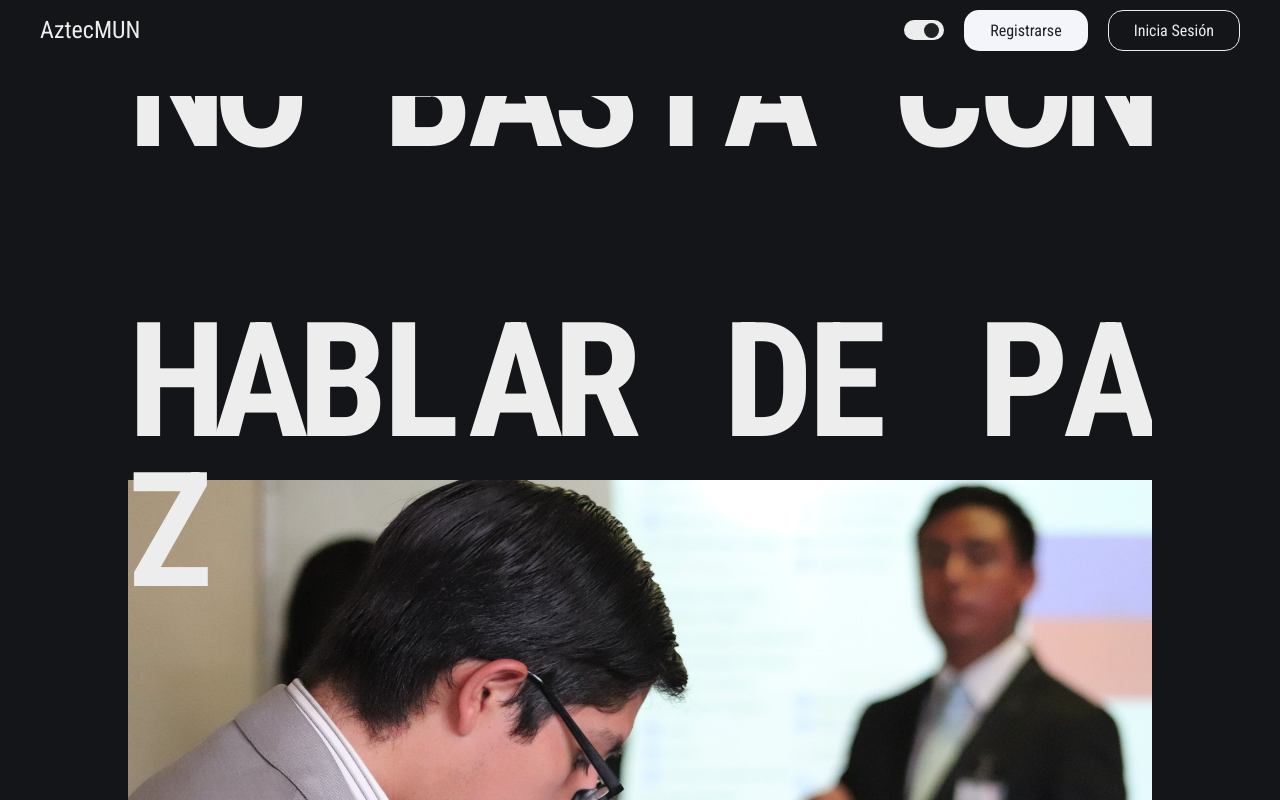
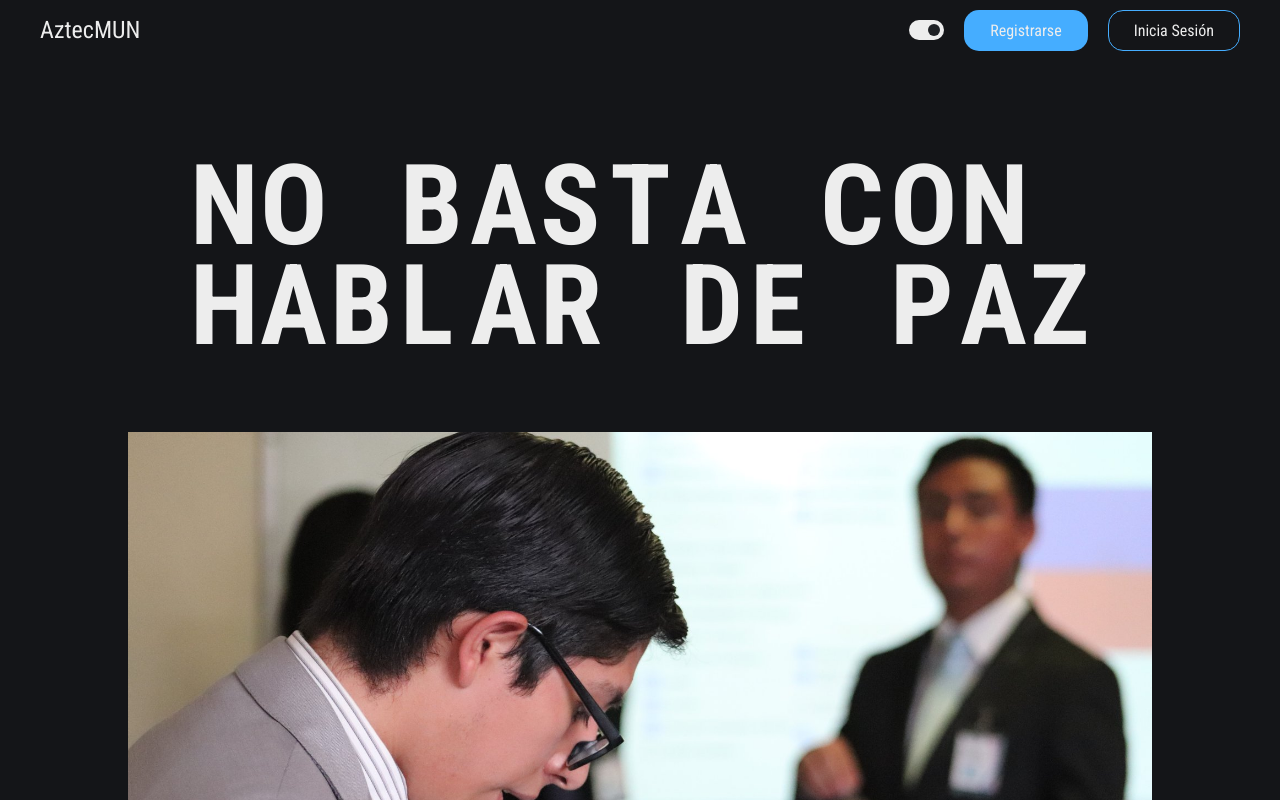
Before and after one commit to aztecmun/aztecmun-2021, a Next.js app: page / in a window 1280 px wide. Shown: the top 800 px of the page. Built offline with nearby package versions, Linux system fonts and the light colour scheme.

Commit message:
added secretaries

```diff
--- a/components/home/homeElements.js
+++ b/components/home/homeElements.js
@@ -2,11 +2,13 @@
 import styled from 'styled-components'
 
 const frame = styled.div`
+  position: relative;
+
   min-height: 90vh;
   min-width: 80vw;
   max-width: 80vw;
 
-  margin: auto;
+  margin: 150px auto;
 
   background: ${props => props.theme.body_bg1};;
   overflow: hidden;
@@ -29,14 +31,8 @@ export const HomeWrapper = styled.div`
   position: relative;
   z-index: 1;
 
-  display: flex;
-  flex-direction: column;
-  gap: 300px;
-
   height: 100%;
   width: 100%;
-
-  padding: 3rem;
 
   background: ${props => props.theme.body_bg1};;
   overflow-x: hidden;
@@ -106,13 +102,13 @@ export const Header = styled(frame)`
           }
         }
 
-        @media (min-width: 1224px){
+        @media (min-width: 1024px) and (max-width: 1366px) {
           div {
             font-weight: 600;
-            font-size: 10rem;
+            font-size: 7rem;
 
-            height: 140px;
-            width: 75px;
+            height: 100px;
+            width: 60px;
           }
         }
       }
@@ -133,15 +129,19 @@ export const Header = styled(frame)`
     background-repeat: no-repeat;
     background-size: cover;
   }
+
+  @media (min-width: 321px) and (max-width: 768px){
+    max-height: 100vh;
+  }
 `
 
 export const About = styled(frame)`
   display: flex;
   justify-content: space-evenly;
-  align-items: center;
+  align-items: flex-start;
   gap: 10rem;
 
-  min-height: 50vh;
+  min-height: auto;
 
   div {
     font-size: 1.5rem;
@@ -227,7 +227,7 @@ export const Committees = styled(frame)`
         letter-spacing: 1px;
         line-height: 22px;
 
-        height: 60%;
+        height: 70%;
 
         margin-top: 20px;
       }
@@ -238,10 +238,78 @@ export const Committees = styled(frame)`
 
         position: absolute;
         right: 15px;
-        bottom: 10px;
+        bottom: 25px;
       }
     }
   }
 `
 
-export const Secretaries = styled(frame)``
+export const Secretaries = styled(frame)`
+  display: flex;
+  align-items: center;
+
+  max-height: 40vh;
+  min-height: 40vh;
+
+  min-width: 100vw;
+
+  ul{
+    font-size: 3rem;
+    letter-spacing: 3px;
+    color: ${props => props.theme.blue};
+    min-width: 850px;
+
+    li{
+      transition: all .3s ease-in-out;
+      cursor: pointer;
+
+      &:hover{
+        color: ${props => props.theme.text}
+      }
+    }
+
+    li:nth-of-type(1){
+      margin-left: 15px;
+    }
+    li:nth-of-type(2){
+      margin-left: 30px;
+    }
+    li:nth-of-type(3){
+      margin-left: 45px;
+    }
+    li:nth-of-type(4){
+      margin-left: 60px;
+    }
+    li:nth-of-type(5){
+      margin-left: 75px;
+    }
+    li:nth-of-type(6){
+      margin-left: 90px;
+    }
+
+    @media (min-width: 321px) and (max-width: 768px){
+      font-size: 2rem;
+
+      li:nth-of-type(1){
+        margin-left: 5px;
+      }
+      li:nth-of-type(2){
+        margin-left: 10px;
+      }
+      li:nth-of-type(3){
+        margin-left: 15px;
+      }
+      li:nth-of-type(4){
+        margin-left: 20px;
+      }
+      li:nth-of-type(5){
+        margin-left: 25px;
+      }
+      li:nth-of-type(6){
+        margin-left: 30px;
+      }
+    }
+  }
+`
+
+export const Footer = styled(frame)``
--- a/components/home/index.js
+++ b/components/home/index.js
@@ -17,6 +17,7 @@ import {
   About,
   Committees,
   Secretaries,
+  Footer
 } from './homeElements'
 import { BsArrowRightShort as Arrow } from 'react-icons/bs'
 
@@ -46,6 +47,10 @@ export default function index() {
   const l22 = useRef(null)
   const l23 = useRef(null)
   const l24 = useRef(null)
+  const l25 = useRef(null)
+  const l26 = useRef(null)
+  const l27 = useRef(null)
+  const l28 = useRef(null)
 
   return (
     <>
@@ -56,90 +61,91 @@ export default function index() {
             <title>Aztecmun 2021 | Inicio</title>
           </Head>
 
-
           <Header>
             <div className="title">
               <h1>
                 <span>
-                  <ParallaxElement dataPercent="60" dataDirection="y">
-                    <div ref={l1} className="box"> N </div>
+                  <ParallaxElement dataPercent="60">
+                    <div ref={l1}> N </div>
                   </ParallaxElement>
-                  <ParallaxElement dataPercent="50" dataDirection="y">
-                    <div ref={l2} className="box"> O </div>
+                  <ParallaxElement dataPercent="50">
+                    <div ref={l2}> O </div>
                   </ParallaxElement>
                   <div></div>
-                  <ParallaxElement dataPercent="70" dataDirection="y">
-                    <div ref={l3} className="box"> B </div>
+                  <ParallaxElement dataPercent="70">
+                    <div ref={l3}> B </div>
                   </ParallaxElement>
-                  <ParallaxElement dataPercent="30" dataDirection="y">
-                    <div ref={l4} className="box"> A </div>
+                  <ParallaxElement dataPercent="30">
+                    <div ref={l4}> A </div>
                   </ParallaxElement>
-                  <ParallaxElement dataPercent="50" dataDirection="y">
-                    <div ref={l5} className="box"> S </div>
+                  <ParallaxElement dataPercent="50">
+                    <div ref={l5}> S </div>
                   </ParallaxElement>
-                  <ParallaxElement dataPercent="40" dataDirection="y">
-                    <div ref={l6} className="box"> T </div>
+                  <ParallaxElement dataPercent="40">
+                    <div ref={l6}> T </div>
                   </ParallaxElement>
-                  <ParallaxElement dataPercent="20" dataDirection="y">
-                    <div ref={l7} className="box"> A </div>
+                  <ParallaxElement dataPercent="20">
+                    <div ref={l7}> A </div>
                   </ParallaxElement>
                   <div></div>
-                  <ParallaxElement dataPercent="50" dataDirection="y">
-                    <div ref={l8} className="box"> C </div>
+                  <ParallaxElement dataPercent="50">
+                    <div ref={l8}> C </div>
                   </ParallaxElement>
-                  <ParallaxElement dataPercent="60" dataDirection="y">
-                    <div ref={l9} className="box"> O </div>
+                  <ParallaxElement dataPercent="60">
+                    <div ref={l9}> O </div>
                   </ParallaxElement>
-                  <ParallaxElement dataPercent="40" dataDirection="y">
-                    <div ref={l10} className="box"> N </div>
+                  <ParallaxElement dataPercent="40">
+                    <div ref={l10}> N </div>
                   </ParallaxElement>
                   <div></div>
                 </span>
                 <span>
-                  <ParallaxElement dataPercent="60" dataDirection="y">
-                    <div ref={l11} className="box"> H </div>
+                  <ParallaxElement dataPercent="60">
+                    <div ref={l11}> H </div>
                   </ParallaxElement>
-                  <ParallaxElement dataPercent="50" dataDirection="y">
-                    <div ref={l12} className="box"> A </div>
+                  <ParallaxElement dataPercent="50">
+                    <div ref={l12}> A </div>
                   </ParallaxElement>
-                  <ParallaxElement dataPercent="30" dataDirection="y">
-                    <div ref={l13} className="box"> B </div>
+                  <ParallaxElement dataPercent="30">
+                    <div ref={l13}> B </div>
                   </ParallaxElement>
-                  <ParallaxElement dataPercent="70" dataDirection="y">
-                    <div ref={l14} className="box"> L </div>
+                  <ParallaxElement dataPercent="70">
+                    <div ref={l14}> L </div>
                   </ParallaxElement>
-                  <ParallaxElement dataPercent="40" dataDirection="y">
-                    <div ref={l15} className="box"> A </div>
+                  <ParallaxElement dataPercent="40">
+                    <div ref={l15}> A </div>
                   </ParallaxElement>
-                  <ParallaxElement dataPercent="50" dataDirection="y">
-                    <div ref={l16} className="box"> R </div>
+                  <ParallaxElement dataPercent="50">
+                    <div ref={l16}> R </div>
                   </ParallaxElement>
                   <div></div>
-                  <ParallaxElement dataPercent="60" dataDirection="y">
-                    <div ref={l17} className="box"> D </div>
+                  <ParallaxElement dataPercent="60">
+                    <div ref={l17}> D </div>
                   </ParallaxElement>
-                  <ParallaxElement dataPercent="50" dataDirection="y">
-                    <div ref={l18} className="box"> E </div>
+                  <ParallaxElement dataPercent="50">
+                    <div ref={l18}> E </div>
                   </ParallaxElement>
                   <div></div>
-                  <ParallaxElement dataPercent="70" dataDirection="y">
-                    <div ref={l19} className="box"> P </div>
+                  <ParallaxElement dataPercent="70">
+                    <div ref={l19}> P </div>
                   </ParallaxElement>
-                  <ParallaxElement dataPercent="60" dataDirection="y">
-                    <div ref={l20} className="box"> A </div>
+                  <ParallaxElement dataPercent="60">
+                    <div ref={l20}> A </div>
                   </ParallaxElement>
-                  <ParallaxElement dataPercent="70" dataDirection="y">
-                    <div ref={l21} className="box"> Z </div>
+                  <ParallaxElement dataPercent="70">
+                    <div ref={l21}> Z </div>
                   </ParallaxElement>
                 </span>
-                <span></span>
               </h1>
             </div>
 
-            <div className="img"></div>
+            <ParallaxElement dataPercent="-30">
+              <div ref={l22} className="img"></div>
+            </ParallaxElement>
           </Header>
 
-          <About>
+          <ParallaxElement dataPercent="-2" dataDirection="y">
+            <About ref={l23}>
               <div className="title">
                 <h1>¿Quiénes somos?</h1>
               </div>
@@ -159,8 +165,10 @@ export default function index() {
                 estudiantes dentro de México.
               </div>
             </About>
+          </ParallaxElement>
 
-          <Committees>
+          <ParallaxElement dataPercent="-2" dataDirection="y">
+            <Committees ref={l24}>
               <div className="title">
                 <h1>Comités</h1>
                 <p>
@@ -176,10 +184,6 @@ export default function index() {
 
               <div className="slides">
                 <AnimateSharedLayout type="crossfade">
-
-
-
-
                   <motion.div
                     layout
                     className="card">
@@ -191,9 +195,6 @@ export default function index() {
                       <div className="enroll"> <a> PARTICIPA </a> </div>
                     </Link>
                   </motion.div>
-
-
-
 
                   <div className="card">
                     <div className="title">CORTE INTERNACIONAL DE JUSTICIA</div>
@@ -229,18 +230,48 @@ export default function index() {
 
               <div className="scroll"> <Arrow /> Desliza </div>
             </Committees>
+          </ParallaxElement>
 
-          <Secretaries>
-            <ParallaxElement dataPercent="60" dataDirection="x">
-              <div ref={l22} className="box"> Z </div>
+          <ParallaxElement dataPercent="-2" dataDirection="y">
+            <Secretaries ref={l25}>
+              <ParallaxElement dataPx="150" dataDirection="x">
+                <ul ref={l26}>
+                  <Link href="secretaries/ingles"><li>Secretaría de Ingles</li></Link>
+                  <Link href="secretaries/finanzas"><li>Secretaría de Finanzas</li></Link>
+                  <Link href="secretaries/protocolo"><li>Secretaría de Protocolo</li></Link>
+                  <Link href="secretaries/digital"><li>Secretaría Digital</li></Link>
+                  <Link href="secretaries/academica"><li>Secretaría Académica</li></Link>
+                  <Link href="secretaries/general"><li>Secretaría General</li></Link>
+                </ul>
               </ParallaxElement>
-            <ParallaxElement dataPercent="70" dataDirection="x">
-              <div ref={l23} className="box"> Z </div>
+
+              <ParallaxElement dataPx="150" dataDirection="x">
+                <ul ref={l27}>
+                  <Link href="secretaries/ingles"><li>Secretaría de Ingles</li></Link>
+                  <Link href="secretaries/finanzas"><li>Secretaría de Finanzas</li></Link>
+                  <Link href="secretaries/protocolo"><li>Secretaría de Protocolo</li></Link>
+                  <Link href="secretaries/digital"><li>Secretaría Digital</li></Link>
+                  <Link href="secretaries/academica"><li>Secretaría Académica</li></Link>
+                  <Link href="secretaries/general"><li>Secretaría General</li></Link>
+                </ul>
               </ParallaxElement>
-            <ParallaxElement dataPercent="70" dataDirection="x">
-              <div ref={l24} className="box"> Z </div>
+
+              <ParallaxElement dataPx="150" dataDirection="x">
+                <ul ref={l28}>
+                  <Link href="secretaries/ingles"><li>Secretaría de Ingles</li></Link>
+                  <Link href="secretaries/finanzas"><li>Secretaría de Finanzas</li></Link>
+                  <Link href="secretaries/protocolo"><li>Secretaría de Protocolo</li></Link>
+                  <Link href="secretaries/digital"><li>Secretaría Digital</li></Link>
+                  <Link href="secretaries/academica"><li>Secretaría Académica</li></Link>
+                  <Link href="secretaries/general"><li>Secretaría General</li></Link>
+                </ul>
               </ParallaxElement>
+
             </Secretaries>
+          </ParallaxElement>
+
+          <Footer></Footer>
+
         </HomeWrapper>
       </ScrollContainer>
     </>
--- a/components/layout/layoutElements.js
+++ b/components/layout/layoutElements.js
@@ -13,17 +13,17 @@ export const Switch = styled(motion.div)`
   align-items: center;
 
   height: 20px;
-  width: 40px;
+  width: 35px;
 
-  padding: 5px;
+  padding: 4px;
 
   background: ${props => props.theme.text};
   border-radius: 50px;
   cursor: pointer;
 
   .handle{
-    width: 15px;
-    height: 15px;
+    width: 12px;
+    height: 12px;
 
     border-radius: 50px;
     background: ${props => props.theme.body_bg2};
@@ -32,19 +32,4 @@ export const Switch = styled(motion.div)`
   &[data-isOn="true"]{
     justify-content: flex-start;
   }
-
-  @media (min-width: 320px) and (max-width: 768px){
-    height: 10px;
-    width: 20px;
-
-    padding: 2px;
-
-    .handle{
-      width: 7px;
-      height: 7px;
-
-      border-radius: 50px;
-      background: ${props => props.theme.body_bg1};
-    }
-  }
 `
--- a/components/momentumScroll/utilities.js
+++ b/components/momentumScroll/utilities.js
@@ -34,7 +34,6 @@ export const setStyles = (spacer, container) => {
 
 export const updateElements = (blocks, yCurrent) => {
   blocks.forEach((b) => {
-    if (isVisible(b.start, b.end, yCurrent)) {
     const el = b.el
     const progress = -((b.start - yCurrent) / b.diffrence)
     const px = progress * (b.distance / 100) * 100
@@ -42,7 +41,6 @@ export const updateElements = (blocks, yCurrent) => {
     if (b.direction === 'x')
       setTransform(el, 'translateX(' + position + 'px)')
     else setTransform(el, 'translateY(' + position + 'px)')
-    }
   })
 }
 
--- a/components/scrollbar/index.js
+++ b/components/scrollbar/index.js
@@ -14,7 +14,7 @@ export default function index() {
     return () => window.removeEventListener('scroll', handleScroll)
   }, [])
 
-  const sp1 = offsetY * 0.00033
+  const sp1 = offsetY * 0.00043
 
   return (
     <Scrollbar
--- a/pages/login/loginElements.js
+++ b/pages/login/loginElements.js
@@ -64,7 +64,7 @@ const FormLogIn = styled.form`
     border-radius: 15px;
     border: 1px solid transparent;
     outline: none;
-    transition: all 0.3s ease-in-out;
+    transition: border 0.3s ease-in-out;
 
     &:focus {
       ${props => props.theme.blue};
@@ -86,7 +86,7 @@ export const Login = styled(FormLogIn)`
 export const Button = styled.button`
   font-size: 1rem;
   font-weight: 800;
-  color: ${props => props.theme.text};
+  color: #EDEDED;
 
   margin-bottom: 15px;
   padding: 1rem 2rem;
@@ -102,7 +102,7 @@ export const Button = styled.button`
   &:hover {
     color: ${props => props.theme.text};
 
-    background: white;
+    background: ${props => props.theme.body_bg2};
 
     transition: all 0.5s ease-in-out;
   }
--- a/pages/profile/profileElements.js
+++ b/pages/profile/profileElements.js
@@ -8,6 +8,10 @@ export const ProfileWrapper = styled.div`
 
   background: ${props => props.theme.body_bg2};
   overflow: hidden;
+
+  @media (min-width: 321px) and (max-width: 768px){
+    padding: 5rem 0rem;
+  }
 `
 
 export const ProfileContainer = styled.div`
@@ -87,7 +91,7 @@ export const ProfileInfo = styled.div`
 
         border-radius: 5px;
         cursor: pointer;
-        transition: all .3s ease-in-out;
+        transition: background-color .3s ease-in-out;
 
         &:hover{
           background: ${props => props.theme.body_bg1};
--- a/styles/global.js
+++ b/styles/global.js
@@ -9,6 +9,6 @@ const GlobalStyle = createGlobalStyle`
     select,
     textarea{ font: 400 1rem 'Roboto Condensed', sans-serif; color: #000;}
 
-    html, body, #root { height: 100%;}
+    html, body, #root { height: 100%; li{list-style: none;}}
 `
 export default GlobalStyle
```
Also changed, not shown: components/layout/index.js (+2 -11 lines), components/menu/menuElements.js (+3 -4 lines). Lines whose indentation alone changed are shown as unchanged.
